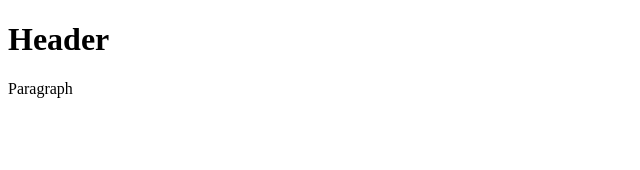
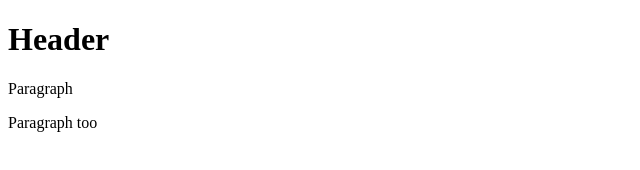
Before and after one commit to CRaTT18/git-test, a plain HTML site: page index.html in a window 1280 px wide. Shown: the whole page, without its empty margins (0-640 px from the left). Drawn offline with Linux system fonts and the light colour scheme.

Commit message:
Third commit

```diff
--- a/index.html
+++ b/index.html
@@ -8,5 +8,6 @@
 <body>
     <h1>Header</h1>
     <p>Paragraph</p>
+    <p>Paragraph too</p>
 </body>
 </html>
```
